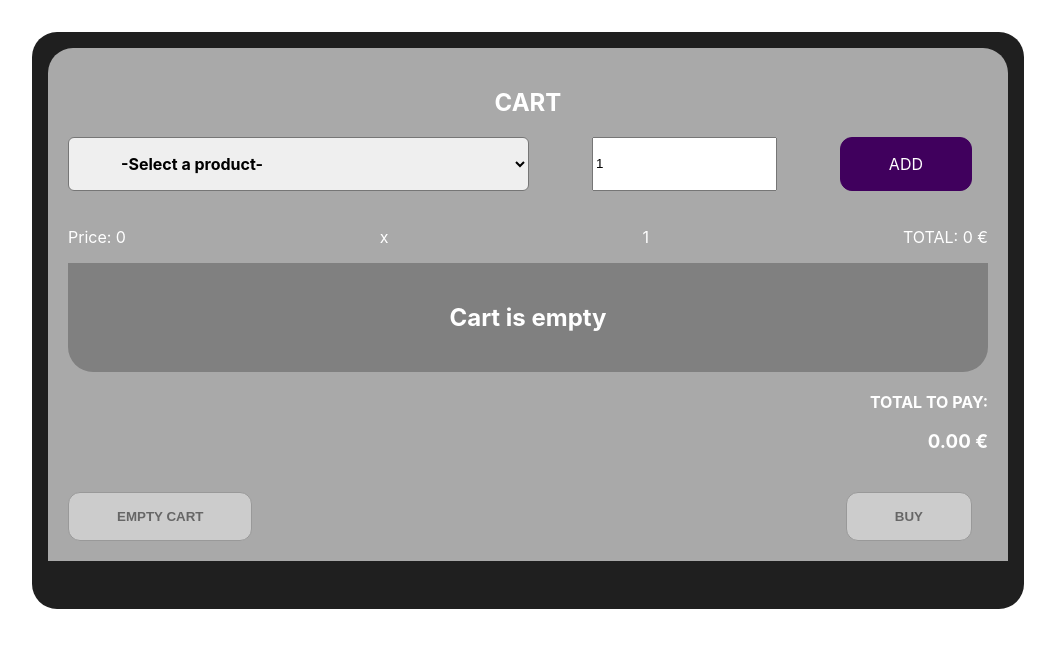
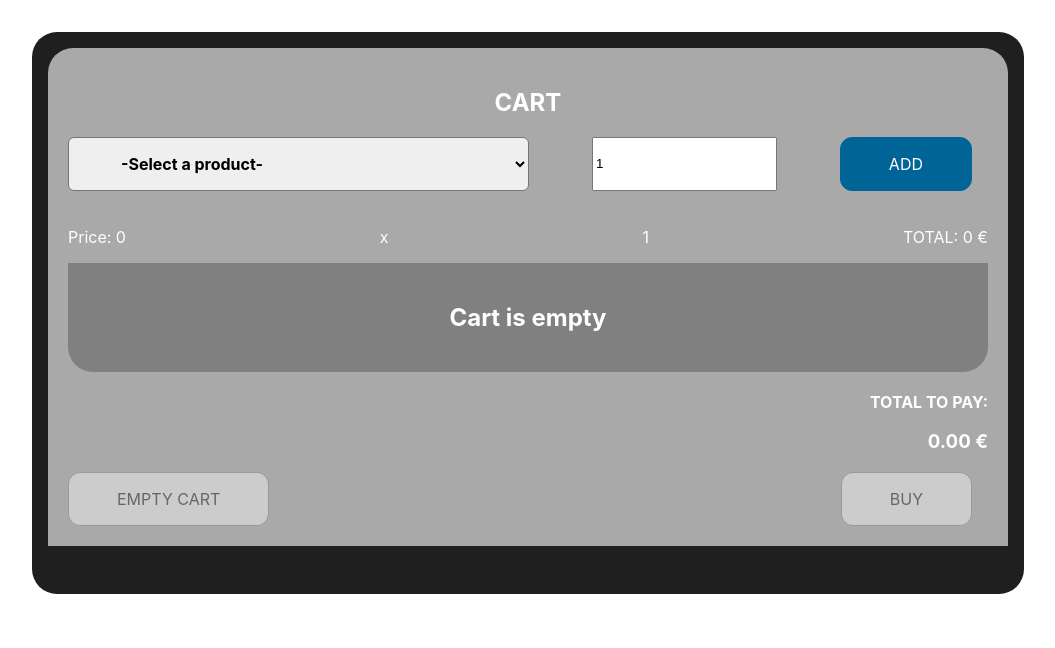
Before and after one commit to ivevil/cart-challenge, a React (Create React App) app: page / in a window 1280 px wide. Shown: the top 648 px of the page, without its empty margins (112-1167 px from the left). Built offline with nearby package versions, Linux system fonts and the light colour scheme.

Commit message:
Organize components in UI, create Button component

```diff
--- a/src/App.tsx
+++ b/src/App.tsx
@@ -1,8 +1,7 @@
-import Product from './components/Product';
-import Amount from './components/Amount';
-import Modal from './components/Modal';
+import Modal from './components/UI/Modal';
+import Button from './components/UI/Button';
 import CartSelection from './components/CartSelection';
-import { Layout } from './layout';
+import { Layout } from './components/UI/Layout';
 import { useEffect, useState, useReducer } from 'react';
 import { reducerFn, initialState } from './reducer';
 import { ProductInterface } from "./globalTypes";
@@ -97,7 +96,6 @@ const App: React.FC = () => {
     return total.toFixed(2);
   }
 
-
   useEffect(() => {
     fetch('products.json')
       .then(response => response.json())
@@ -126,10 +124,10 @@ const App: React.FC = () => {
                 <table>
                   <tbody>
                     <tr>
-                      <th>Product Name</th>
-                      <th>Unit Price</th>
-                      <th>Amount</th>
-                      <th>Price</th>
+                      <th>PRODUCT NAME</th>
+                      <th>UNIT PRICE</th>
+                      <th>AMOUNT</th>
+                      <th>PRICE</th>
                       <th></th>
                     </tr>
                     {state.shoppingCart.map(product => (
@@ -152,7 +150,6 @@ const App: React.FC = () => {
                 <h2>Cart is empty</h2>
               </div>
             )}
-
           </div>
         </div>
 
@@ -164,8 +161,8 @@ const App: React.FC = () => {
             TOTAL TO PAY: <h3>{getTotal()} €</h3>
           </div>
           <div className="cart__final-checkout">
-            <button disabled={state.totalAmount < 1 ? true : false} onClick={clearCart} className="cart__button-remove-products">EMPTY CART</button>
-            <button disabled={state.totalAmount < 1 ? true : false} onClick={buyItems} className="cart__button-buy-products">BUY</button>
+            <Button disabled={state.totalAmount < 1 ? true : false} onClick={clearCart} buttonClass={"danger"}>EMPTY CART</Button>
+            <Button disabled={state.totalAmount < 1 ? true : false} onClick={buyItems} buttonClass={"primary"}>BUY</Button>
           </div>
         </div>
 
--- a/src/components/CartSelection/cartselection.css
+++ b/src/components/CartSelection/cartselection.css
@@ -10,18 +10,3 @@
     font-weight: bold;
     border-radius: 6px;
 }
-
-.cart__button-add-product {
-    display: flex;
-    align-items: center;
-    width: auto;
-    justify-content: center;
-    padding: 1rem 3rem;
-    border: 1px solid #40005d;
-    background-color: #40005d;
-    color: white;
-    border-radius: 12px;
-    margin-right: 1rem;
-    font: inherit;
-    cursor: pointer;
-  }
--- a/src/components/CartSelection/index.tsx
+++ b/src/components/CartSelection/index.tsx
@@ -1,6 +1,7 @@
 import { StateInterface, ProductInterface } from "../../globalTypes";
 import Product from '../Product';
 import Amount from '../Amount';
+import Button from '../UI/Button';
 import './cartselection.css';
 
 interface CartProps {
@@ -41,7 +42,9 @@ const CartSelection: React.FC<CartProps> = ({ state, selectProduct, amount, hand
                     )
                 }
                 <Amount amount={amount} updateAmount={setAmount} product={product} />
-          <button onClick={handleClick} className="cart__button-add-product" disabled={checkIfButtonIsDisabled}>ADD</button>
+                <Button onClick={handleClick} disabled={checkIfButtonIsDisabled} buttonClass={"primary"}>
+                    ADD
+                </Button>
             </div>
         </>
     )
--- /dev/null
+++ b/src/components/UI/Button/button.css
@@ -0,0 +1,37 @@
+button:hover,
+button:not(:disabled):hover,
+button:not([disabled]):hover {
+    cursor: pointer;
+    background-color: #014b6f;
+}
+
+button:disabled,
+button[disabled] {
+    border: 1px solid #999999;
+    background-color: #cccccc;
+    color: #666666;
+}
+
+button {
+    display: flex;
+    align-items: center;
+    width: auto;
+    justify-content: center;
+    padding: 1rem 3rem;
+    border-radius: 12px;
+    margin-right: 1rem;
+    font: inherit;
+    cursor: pointer;
+}
+
+.primary {
+    border: 1px solid #006496;
+    background-color: #006496;
+    color: white;
+}
+
+.danger {
+    border: 1px solid #530101;
+    background-color: #530101;
+    color: white;
+}
--- /dev/null
+++ b/src/components/UI/Button/index.tsx
@@ -0,0 +1,23 @@
+import './button.css'
+
+interface ButtonProps {
+    children: React.ReactNode;
+    onClick: () => void;
+    disabled: boolean | undefined;
+    buttonClass: string;
+}
+
+const Button: React.FC<ButtonProps> = ({ children, onClick, disabled, buttonClass }) => {
+
+    return (
+        <>
+            {
+                <button className={buttonClass} disabled={disabled} onClick={onClick}>
+                    {children}
+                </button>
+            }
+        </>
+    )
+}
+
+export default Button;
--- a/src/layout/layout.css
+++ b/src/components/UI/Layout/layout.css
@@ -27,20 +27,6 @@
 
 .cart__add-product input {
   height: 20px;
-}
-
-button:hover,
-button:not(:disabled):hover,
-button:not([disabled]):hover {
-  cursor: pointer;
-  background: black;
-}
-
-button:disabled,
-button[disabled] {
-  border: 1px solid #999999;
-  background-color: #cccccc;
-  color: #666666;
 }
 
 .cart__button-remove-product {
```
Also changed, not shown: src/components/UI/Layout/index.tsx (renamed from src/layout/index.tsx), src/components/UI/Modal/index.tsx (renamed from src/components/Modal/index.tsx), src/components/UI/Modal/modal.css (renamed from src/components/Modal/modal.css). Lines whose indentation alone changed are shown as unchanged.
